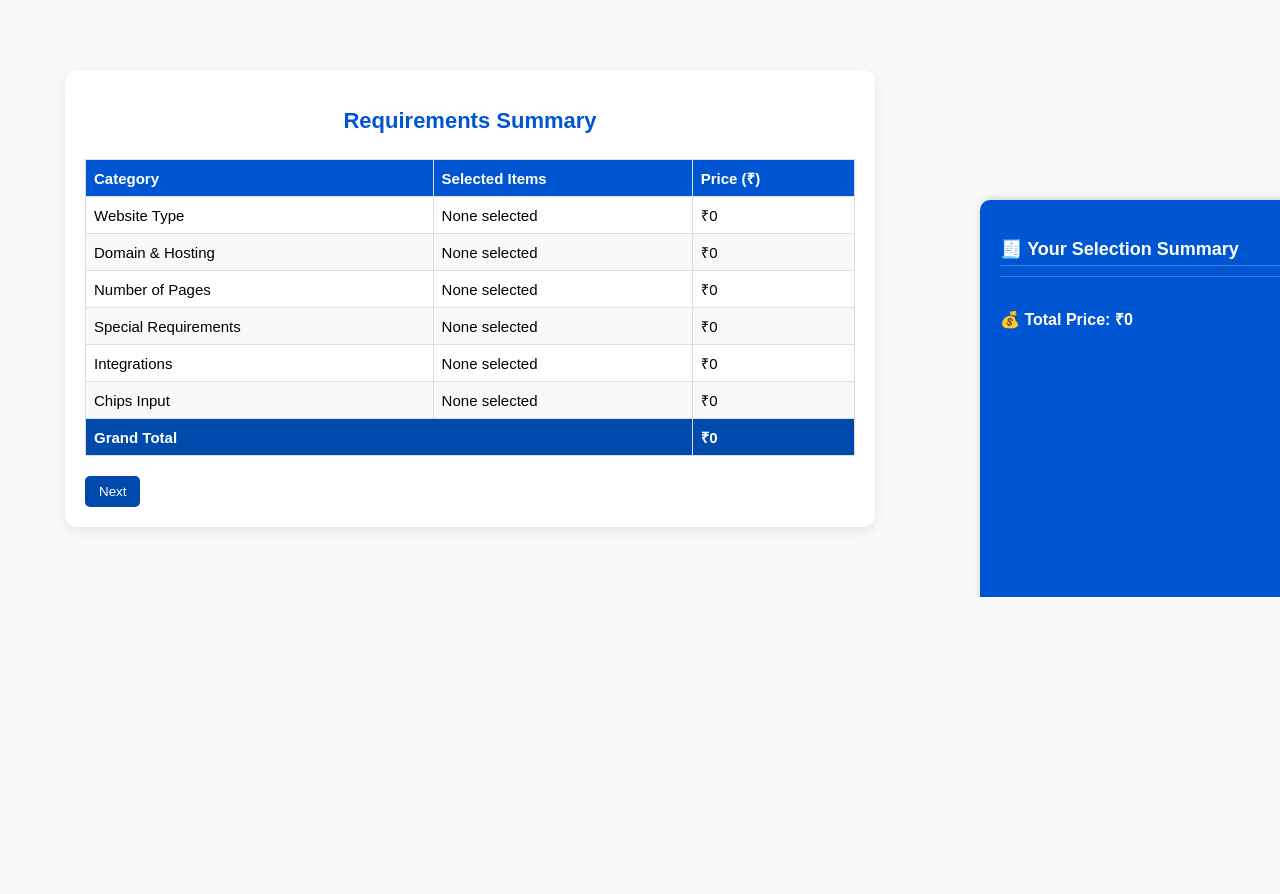
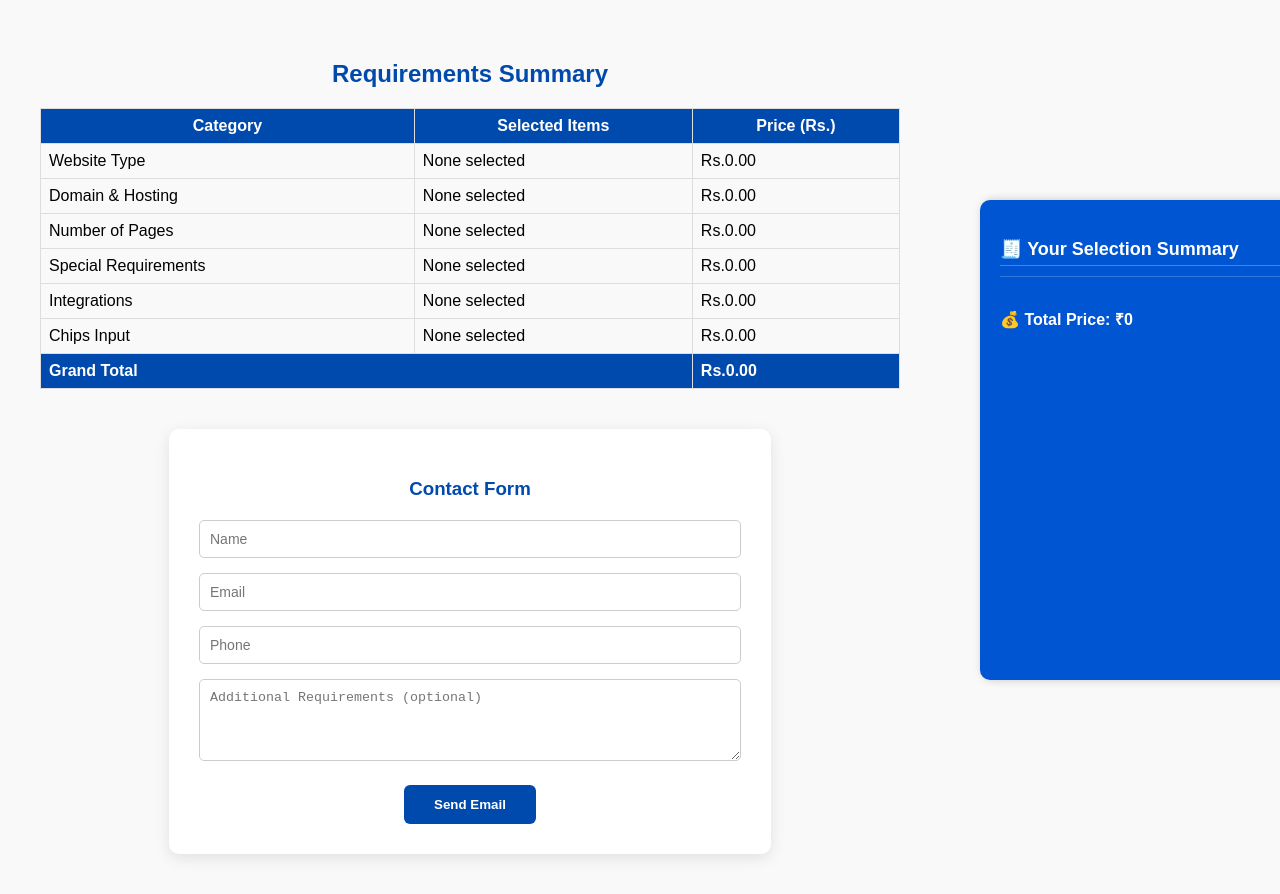
Before and after one commit to jada-chandana/website-calculator, a React (Vite) app: page /summary in a window 1280 px wide. Before the commit the page ends 800 px from the top, so only its background shows below. Built offline with nearby package versions, Linux system fonts and the light colour scheme.

Commit message:
combine both contact and requirements table
combine both contact and requirements table

```diff
--- a/src/App.jsx
+++ b/src/App.jsx
@@ -1,3 +1,4 @@
+
 // import React, { useState } from "react";
 // import { BrowserRouter as Router, Routes, Route } from "react-router-dom";
 // import "./App.css";
@@ -246,7 +247,7 @@ import Pages from "./components/NumberOfPages";
 import SpecialRequirements from "./components/SpecialRequirements";
 import Integration from "./components/integrations";
 import RequirementsTable from "./components/Requirement";
-import Contact, { generatePdfBlob } from "./components/contact"; // ✅ Import the utility
+import Contact from "./components/contact"; // ✅ Import the utility
 
 function App() {
   const [selectedItems, setSelectedItems] = useState({
@@ -299,11 +300,8 @@ function App() {
                 </>
               }
             />
-            <Route
-              path="/contact"
-              element={<Contact selectedItems={selectedItems} handleDownload={handleDownload} />}
-            />
-            <Route
+
+            {/* <Route
               path="/summary"
               element={
                 <RequirementsTable
@@ -311,8 +309,18 @@ function App() {
                   setSelectedItems={setSelectedItems}
                   handleDownload={handleDownload}
                 />
+
               }
             />
+             <Route
+              path="/contact"
+              element={<Contact selectedItems={selectedItems} handleDownload={handleDownload} />}
+            /> */}
+
+
+<Route path="/summary" element={< Contact  selectedItems={selectedItems}
+                  setSelectedItems={setSelectedItems}/>} />
+
           </Routes>
         </div>
         <Sidebar selectedItems={selectedItems} />
--- a/src/components/Requirement.jsx
+++ b/src/components/Requirement.jsx
@@ -1,5 +1,5 @@
 import React, { useRef } from "react";
-import { useNavigate } from "react-router-dom";
+import { NavLink, useNavigate } from "react-router-dom";
 import jsPDF from "jspdf";
 import html2canvas from "html2canvas";
 import "jspdf-autotable";
@@ -170,7 +170,7 @@ const RequirementsTable = ({ selectedItems = {} }) => {
 
       {/* ✅ Buttons */}
       <div style={{ marginTop: "20px" }}>
-        <button
+        <NavLink to="/contact"
           onClick={handleNext}
           style={{
             marginRight: "10px",
@@ -183,7 +183,7 @@ const RequirementsTable = ({ selectedItems = {} }) => {
           }}
         >
           Next
-        </button>
+        </NavLink>
 
         {/* Optional PDF button */}
         {/* <button
--- a/src/components/contact.jsx
+++ b/src/components/contact.jsx
@@ -1,196 +1,56 @@
-// import React, { useState } from "react";
-// import { useLocation } from "react-router-dom";
-// import jsPDF from "jspdf";
-// import autoTable from "jspdf-autotable"; // ✅ named import
-
-// const Contact = ({ handleDownload, selectedItems }) => {
-//   const location = useLocation();
-//   const items = location.state?.selectedItems || selectedItems || {};
-
-//   // ✅ Destructure all fields (including pages & chips)
-//   const { type, domain, requirements, integrations, pages, chips } = items;
-
-//   const [formData, setFormData] = useState({
-//     name: "",
-//     email: "",
-//     phone: "",
-//     additionalRequirements: "",
-//   });
-
-//   const [loading, setLoading] = useState(false);
-
-//   // ✅ Helper function
-//   const getTotal = (array) =>
-//     !array || array.length === 0
-//       ? 0
-//       : array.reduce((acc, item) => acc + Number(item.price || 0), 0);
-
-//   // ✅ Data including pages & chips
-//   const data = [
-//     { title: "Website Type", items: type ? [type] : [] },
-//     { title: "Domain & Hosting", items: domain || [] },
-//     { title: "Number of Pages", items: pages ? [pages] : [] },
-//     { title: "Special Requirements", items: requirements || [] },
-//     { title: "Integrations", items: integrations || [] },
-//     { title: "Chips Input", items: chips || [] },
-//   ];
-
-//   const grandTotal = data.reduce(
-//     (acc, section) => acc + getTotal(section.items),
-//     0
-//   );
-
-//   // ✅ Generate PDF with Grand Total
-//   const generatePdfBlob = () => {
-//     const doc = new jsPDF();
-
-//     const tableBody = data.map((section) => [
-//       section.title,
-//       section.items.length > 0
-//         ? section.items.map((i) => i.name || i).join(", ")
-//         : "None selected",
-//       `Rs.${getTotal(section.items).toFixed(2)}`,
-//     ]);
-
-//     // ✅ Grand Total row
-//     tableBody.push([
-//       {
-//         content: "Grand Total",
-//         colSpan: 2,
-//         styles: { halign: "right", fontStyle: "bold", textColor: [0, 74, 173] },
-//       },
-//       {
-//         content: `Rs.${grandTotal.toFixed(2)}`,
-//         styles: { halign: "right", fontStyle: "bold", textColor: [0, 74, 173] },
-//       },
-//     ]);
-
-//     autoTable(doc, {
-//       head: [["Category", "Selected Items", "Price (Rs.)"]],
-//       body: tableBody,
-//       startY: 45,
-//       theme: "grid",
-//       styles: { fontSize: 10, font: "helvetica" },
-//       headStyles: { fillColor: [0, 74, 173] },
-//     });
-
-//     return doc.output("blob");
-//   };
-
-//   // ✅ Handle form submit + send PDF via email
-//   const handleSubmit = async (e) => {
-//     e.preventDefault();
-
-//     if (!formData.name || !formData.email || !formData.phone) {
-//       alert("Please fill all fields!");
-//       return;
-//     }
-
-//     try {
-//       setLoading(true);
-//       const pdfBlob = generatePdfBlob();
-
-//       const formDataToSend = new FormData();
-//       formDataToSend.append("name", formData.name);
-//       formDataToSend.append("email", formData.email);
-//       formDataToSend.append("phone", formData.phone);
-//       formDataToSend.append("message", formData.additionalRequirements);
-//       formDataToSend.append("pdf", pdfBlob, "Requirements_Summary.pdf");
-
-//       const res = await fetch("http://localhost:5000/send-email", {
-//         method: "POST",
-//         body: formDataToSend,
-//       });
-
-//       const result = await res.json();
-
-//       if (res.ok) {
-//         alert("✅ Email sent successfully with attached PDF!");
-//         setFormData({
-//           name: "",
-//           email: "",
-//           phone: "",
-//           additionalRequirements: "",
-//         });
-//       } else {
-//         alert("❌ Failed to send email: " + result.message);
-//       }
-//     } catch (error) {
-//       console.error("Error:", error);
-//       alert("❌ Something went wrong while sending email.");
-//     } finally {
-//       setLoading(false);
-//     }
-//   };
-
-//   return (
-//     <div style={{ padding: "20px", maxWidth: "400px", margin: "auto" }}>
-//       <h2>Contact Form</h2>
-//       <form onSubmit={handleSubmit}>
-//         <input
-//           type="text"
-//           placeholder="Name"
-//           value={formData.name}
-//           onChange={(e) => setFormData({ ...formData, name: e.target.value })}
-//           required
-//         />
-//         <br />
-//         <br />
-//         <input
-//           type="email"
-//           placeholder="Email"
-//           value={formData.email}
-//           onChange={(e) => setFormData({ ...formData, email: e.target.value })}
-//           required
-//         />
-//         <br />
-//         <br />
-//         <input
-//           type="tel"
-//           placeholder="Phone"
-//           value={formData.phone}
-//           onChange={(e) => setFormData({ ...formData, phone: e.target.value })}
-//           required
-//         />
-//         <br />
-//         <br />
-//         <textarea
-//           placeholder="Additional Requirements (optional)"
-//           value={formData.additionalRequirements}
-//           onChange={(e) =>
-//             setFormData({
-//               ...formData,
-//               additionalRequirements: e.target.value,
-//             })
-//           }
-//           rows={4}
-//           style={{ width: "100%" }}
-//         />
-//         <br />
-//         <br />
-//         <button type="submit" disabled={loading}>
-//           {loading ? "Sending..." : "Send Email"}
-//         </button>
-//       </form>
-
-//       {/* ✅ Show Total Price on UI */}
-//       {/* <h3 style={{ marginTop: "20px", color: "#004aad" }}>
-//         Total Price: Rs.{grandTotal.toFixed(2)}
-//       </h3> */}
-//     </div>
-//   );
-// };
-
-// export default Contact;
-import React, { useState } from "react";
+import React, { useState, useRef, useEffect } from "react";
 import { useLocation } from "react-router-dom";
 import jsPDF from "jspdf";
 import autoTable from "jspdf-autotable";
 import logo from "../assets/image.png";
-// ✅ Utility function to generate PDF blob
-export const generatePdfBlob = (selectedItems) => {
-  const { type, domain, pages, requirements, integrations, chips } = selectedItems;
+
+const RequirementsSummaryWithContact = ({ selectedItems: propSelectedItems }) => {
+  const location = useLocation();
+  const [selectedItems, setSelectedItems] = useState(
+    location.state?.selectedItems || propSelectedItems || {}
+  );
+
+  const tableRef = useRef();
+
+  // ✅ Sync sidebar updates
+  useEffect(() => {
+    if (propSelectedItems) setSelectedItems(propSelectedItems);
+  }, [propSelectedItems]);
+
+  // --------------------------
+  // 🔹 Helpers
+  // --------------------------
+  const getTotal = (array) =>
+    !array || array.length === 0
+      ? 0
+      : array.reduce((acc, item) => acc + Number(item.price || 0), 0);
+
+  const formatItemName = (item) => {
+    if (typeof item === "string") return item;
+    if (typeof item === "object") {
+      return (
+        item.name ||
+        item.title ||
+        item.label ||
+        (item.limit ? `Limit: ${item.limit}` : "") ||
+        ""
+      );
+    }
+    return String(item);
+  };
+
+  const formatPrice = (num) =>
+    "Rs." + num.toLocaleString("en-IN", { minimumFractionDigits: 2 });
+
+  // --------------------------
+  // 🔹 Prepare Data
+  // --------------------------
+  const { type, domain, requirements, integrations, pages, chips } = selectedItems;
+
+  let adjustedChips = Array.isArray(chips) ? [...chips] : [];
   let extraCharge = 0;
+
+  // ✅ Add extra charge directly to chips
   if (pages && Array.isArray(chips) && pages.limit !== Infinity) {
     const chipsCount = chips.length;
     const limit = pages.limit;
@@ -200,76 +60,69 @@ export const generatePdfBlob = (selectedItems) => {
     }
   }
 
+  const chipsTotal = getTotal(adjustedChips) + extraCharge;
+
   const data = [
     { title: "Website Type", items: type ? [type] : [] },
     { title: "Domain & Hosting", items: domain || [] },
     { title: "Number of Pages", items: pages ? [pages] : [] },
     { title: "Special Requirements", items: requirements || [] },
     { title: "Integrations", items: integrations || [] },
-    { title: "Chips Input", items: chips || [] },
+    { title: "Chips Input", items: adjustedChips || [] },
   ];
-  if (extraCharge > 0) {
-  data.push({
-    title: "Extra Charges",
-    items: [{ name: "Additional Chips beyond page limit", price: extraCharge }],
-  });
-}
 
-  const getTotal = (array) =>
-    !array || array.length === 0
-      ? 0
-      : array.reduce((acc, item) => acc + Number(item.price || 0), 0);
+  const grandTotal = data.reduce((acc, section) => {
+    if (section.title === "Chips Input") return acc + chipsTotal;
+    return acc + getTotal(section.items);
+  }, 0);
 
-const grandTotal =
-  data.reduce((acc, section) => acc + getTotal(section.items), 0) + extraCharge;
-
-
+  // --------------------------
+  // 🔹 PDF Generator
+  // --------------------------
+  const generatePdfBlob = () => {
     const doc = new jsPDF();
     const pageWidth = doc.internal.pageSize.getWidth();
     const pageHeight = doc.internal.pageSize.getHeight();
 
-
-  // 🟦 Header
+    // Header
     doc.setFillColor(0, 74, 173);
     doc.rect(0, 0, pageWidth, 20, "F");
     doc.addImage(logo, "PNG", 10, 0, 20, 20);
     doc.setTextColor(255, 255, 255);
     doc.setFontSize(16);
-  doc.setFont("helvetica", "bold");
     doc.text("ASPIRE TEKHUB SOLUTIONS", pageWidth / 2, 13, { align: "center" });
 
-  // 🗓️ Date + Title
     const dateStr = new Date().toLocaleDateString();
     doc.setFontSize(10);
-  doc.setFont("helvetica", "normal");
-  const dateWidth = doc.getTextWidth(dateStr);
-  doc.text(dateStr, pageWidth - dateWidth - 10, 13);
+    doc.text(dateStr, pageWidth - 25, 13);
 
+    // Title
     doc.setFontSize(14);
     doc.setTextColor(0, 74, 173);
     doc.text("REQUIREMENTS SUMMARY", pageWidth / 2, 45, { align: "center" });
 
-  // Format price
-  const formatPrice = (num) =>
-    "Rs." + num.toLocaleString("en-IN", { minimumFractionDigits: 2 });
-
-  // Build table
-  const tableBody = data.map((section) => [
+    const tableBody = data.map((section) => {
+      const sectionTotal =
+        section.title === "Chips Input" ? chipsTotal : getTotal(section.items);
+      return [
         section.title,
         section.items.length > 0
-      ? section.items.map((i) => i?.name ?? i).join(", ")
+          ? section.items.map((item) => formatItemName(item)).join(", ")
           : "None selected",
-    formatPrice(getTotal(section.items)),
-  ]);
+        formatPrice(sectionTotal),
+      ];
+    });
 
-  // Add Grand Total row
     tableBody.push([
       {
         content: "Grand Total",
         colSpan: 2,
         styles: { halign: "right", fontStyle: "bold", textColor: [0, 74, 173] },
       },
-    { content: formatPrice(grandTotal), styles: { halign: "right", fontStyle: "bold", textColor: [0, 74, 173] } },
+      {
+        content: formatPrice(grandTotal),
+        styles: { halign: "right", fontStyle: "bold", textColor: [0, 74, 173] },
+      },
     ]);
 
     autoTable(doc, {
@@ -277,26 +130,18 @@ const grandTotal =
       head: [["Category", "Selected Items", "Price (Rs.)"]],
       body: tableBody,
       theme: "grid",
-    styles: { fontSize: 10, cellPadding: 5, font: "helvetica" },
+      styles: { fontSize: 10, cellPadding: 5 },
       headStyles: { fillColor: [0, 74, 173], textColor: 255, halign: "center" },
       columnStyles: {
-  0: { cellWidth: 50 },   // Category
-  1: { cellWidth: 90 },   // Selected Items
-  2: { cellWidth: 40, halign: "right" }, // Price column wider
+        0: { cellWidth: 50 },
+        1: { cellWidth: 90 },
+        2: { cellWidth: 40, halign: "right" },
       },
-
     });
 
-  // Total below table
-  // const finalY = doc.lastAutoTable.finalY + 10;
-  // doc.setFontSize(12);
-  // doc.setTextColor(0, 74, 173);
-  // doc.text(`Total Price: ${formatPrice(grandTotal)}`, 14, finalY);
-
-  // 🩵 Footer
-  const footerHeight = 25;
+    // Footer
     doc.setFillColor(0, 74, 173);
-  doc.rect(0, pageHeight - footerHeight, pageWidth, footerHeight, "F");
+    doc.rect(0, pageHeight - 25, pageWidth, 25, "F");
     doc.setTextColor(255, 255, 255);
     doc.setFontSize(9);
     doc.text(
@@ -306,7 +151,7 @@ const grandTotal =
       { align: "center" }
     );
     doc.text(
-    " 040 4519 5642  |   info@aspireths.com  |  www.aspireths.com",
+      "040 4519 5642  |  info@aspireths.com  |  www.aspireths.com",
       pageWidth / 2,
       pageHeight - 8,
       { align: "center" }
@@ -315,10 +160,9 @@ const grandTotal =
     return doc.output("blob");
   };
 
-const Contact = ({ selectedItems, handleDownload }) => {
-  const location = useLocation();
-  const items = location.state?.selectedItems || selectedItems || {};
-
+  // --------------------------
+  // 🔹 Contact Form
+  // --------------------------
   const [formData, setFormData] = useState({
     name: "",
     email: "",
@@ -336,8 +180,7 @@ const Contact = ({ selectedItems, handleDownload }) => {
 
     try {
       setLoading(true);
-      const pdfBlob = generatePdfBlob(items);
-
+      const pdfBlob = generatePdfBlob();
       const formDataToSend = new FormData();
       formDataToSend.append("name", formData.name);
       formDataToSend.append("email", formData.email);
@@ -349,25 +192,101 @@ const Contact = ({ selectedItems, handleDownload }) => {
         method: "POST",
         body: formDataToSend,
       });
+      const result = await res.json();
 
-      const result = await res.json();
       if (res.ok) {
         alert("✅ Email sent successfully with attached PDF!");
-        setFormData({ name: "", email: "", phone: "", additionalRequirements: "" });
+        setFormData({
+          name: "",
+          email: "",
+          phone: "",
+          additionalRequirements: "",
+        });
       } else {
         alert("❌ Failed to send email: " + result.message);
       }
-    } catch (err) {
-      console.error(err);
+    } catch (error) {
+      console.error("Error:", error);
       alert("❌ Something went wrong while sending email.");
     } finally {
       setLoading(false);
     }
   };
 
+  // --------------------------
+  // 🔹 UI
+  // --------------------------
   return (
-    <div style={{ padding: "20px", maxWidth: "400px", margin: "auto" }}>
-      <h2>Contact Form</h2>
+    <div style={{ padding: "20px", maxWidth: "900px", margin: "auto" }}>
+      <h2 style={{ color: "#004aad", textAlign: "center" }}>Requirements Summary</h2>
+
+      {/* Table */}
+      <div ref={tableRef}>
+        <table
+          style={{
+            width: "100%",
+            borderCollapse: "collapse",
+            marginTop: "15px",
+          }}
+        >
+          <thead>
+            <tr style={{ backgroundColor: "#004aad", color: "#fff" }}>
+              <th style={{ padding: "8px", border: "1px solid #ddd" }}>Category</th>
+              <th style={{ padding: "8px", border: "1px solid #ddd" }}>Selected Items</th>
+              <th style={{ padding: "8px", border: "1px solid #ddd" }}>Price (Rs.)</th>
+            </tr>
+          </thead>
+          <tbody>
+            {data.map((section, index) => {
+              const sectionTotal =
+                section.title === "Chips Input" ? chipsTotal : getTotal(section.items);
+              return (
+                <tr key={index}>
+                  <td style={{ padding: "8px", border: "1px solid #ddd" }}>{section.title}</td>
+                  <td style={{ padding: "8px", border: "1px solid #ddd" }}>
+                    {section.items.length > 0
+                      ? section.items.map((item) => formatItemName(item)).join(", ")
+                      : "None selected"}
+                  </td>
+                  <td style={{ padding: "8px", border: "1px solid #ddd" }}>
+                    {formatPrice(sectionTotal)}
+                  </td>
+                </tr>
+              );
+            })}
+            <tr
+              style={{
+                backgroundColor: "#004aad",
+                color: "#fff",
+                fontWeight: "bold",
+              }}
+            >
+              <td colSpan="2" style={{ padding: "8px", border: "1px solid #ddd" }}>
+                Grand Total
+              </td>
+              <td style={{ padding: "8px", border: "1px solid #ddd" }}>
+                {formatPrice(grandTotal)}
+              </td>
+            </tr>
+          </tbody>
+        </table>
+      </div>
+
+      {/* Contact Form Card */}
+      <div
+        style={{
+          backgroundColor: "white",
+          marginTop: "40px",
+          padding: "30px",
+          borderRadius: "10px",
+          boxShadow: "0 4px 15px rgba(0,0,0,0.1)",
+          textAlign: "center",
+          width: "70%",
+          marginLeft: "auto",
+          marginRight: "auto",
+        }}
+      >
+        <h3 style={{ color: "#004aad", marginBottom: "20px" }}>Contact Form</h3>
         <form onSubmit={handleSubmit}>
           <input
             type="text"
@@ -375,38 +294,78 @@ const Contact = ({ selectedItems, handleDownload }) => {
             value={formData.name}
             onChange={(e) => setFormData({ ...formData, name: e.target.value })}
             required
+            style={{
+              width: "100%",
+              padding: "10px",
+              marginBottom: "15px",
+              borderRadius: "5px",
+              border: "1px solid #ccc",
+            }}
           />
-        <br /><br />
           <input
             type="email"
             placeholder="Email"
             value={formData.email}
             onChange={(e) => setFormData({ ...formData, email: e.target.value })}
             required
+            style={{
+              width: "100%",
+              padding: "10px",
+              marginBottom: "15px",
+              borderRadius: "5px",
+              border: "1px solid #ccc",
+            }}
           />
-        <br /><br />
           <input
             type="tel"
             placeholder="Phone"
             value={formData.phone}
             onChange={(e) => setFormData({ ...formData, phone: e.target.value })}
             required
+            style={{
+              width: "100%",
+              padding: "10px",
+              marginBottom: "15px",
+              borderRadius: "5px",
+              border: "1px solid #ccc",
+            }}
           />
-        <br /><br />
           <textarea
             placeholder="Additional Requirements (optional)"
             value={formData.additionalRequirements}
-          onChange={(e) => setFormData({ ...formData, additionalRequirements: e.target.value })}
+            onChange={(e) =>
+              setFormData({ ...formData, additionalRequirements: e.target.value })
+            }
             rows={4}
-          style={{ width: "100%" }}
+            style={{
+              width: "100%",
+              padding: "10px",
+              marginBottom: "20px",
+              borderRadius: "5px",
+              border: "1px solid #ccc",
+            }}
           />
-        <br /><br />
-        <button type="submit" disabled={loading}>
+          <div style={{ textAlign: "center" }}>
+            <button
+              type="submit"
+              disabled={loading}
+              style={{
+                backgroundColor: "#004aad",
+                color: "white",
+                padding: "12px 30px",
+                border: "none",
+                borderRadius: "6px",
+                cursor: "pointer",
+                fontWeight: "bold",
+              }}
+            >
               {loading ? "Sending..." : "Send Email"}
             </button>
+          </div>
         </form>
+      </div>
     </div>
   );
 };
 
-export default Contact;
+export default RequirementsSummaryWithContact;
```
Also changed, not shown: 1 other file (tests, documents, lock files or other folders). Lines whose indentation alone changed are shown as unchanged.
